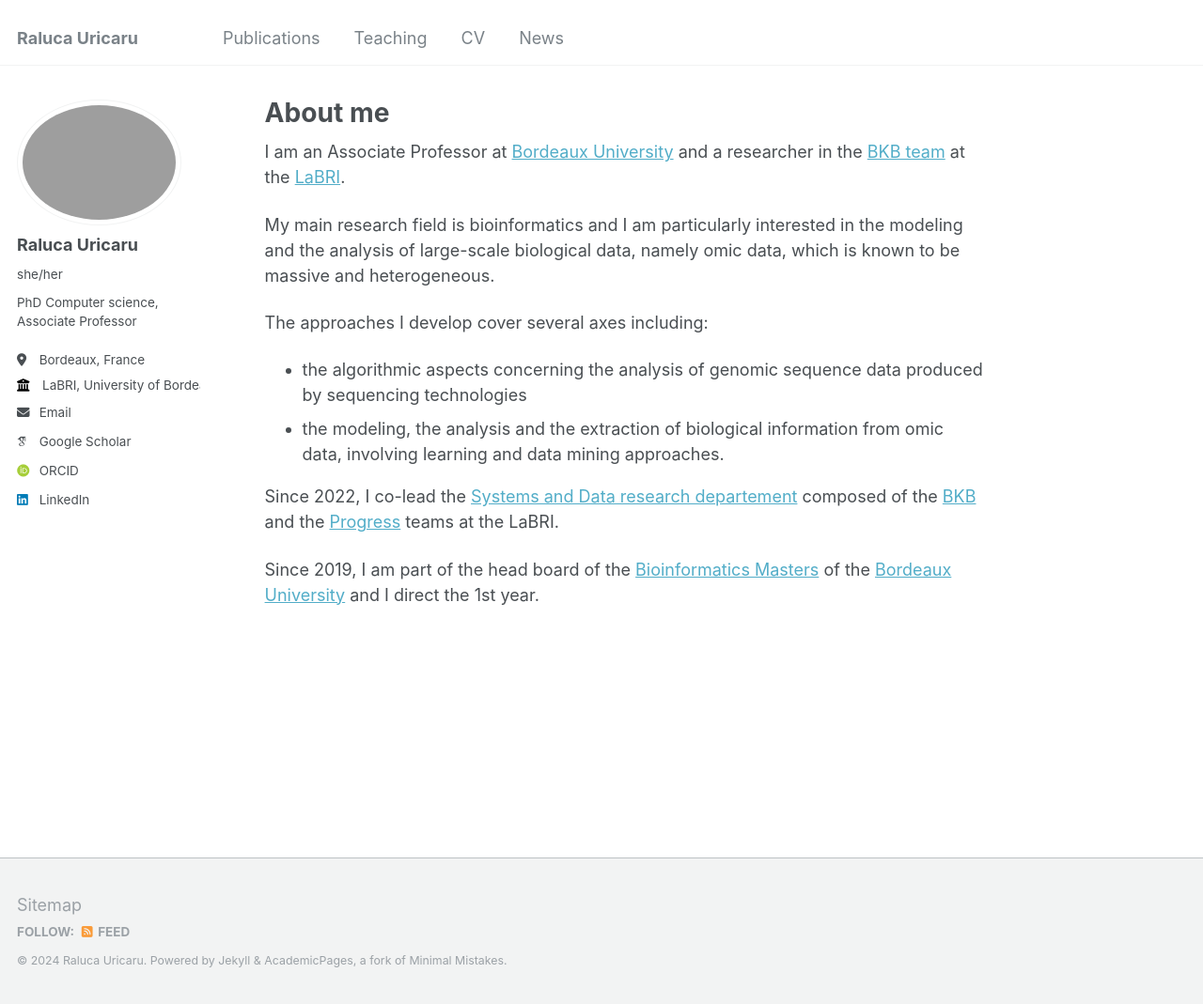
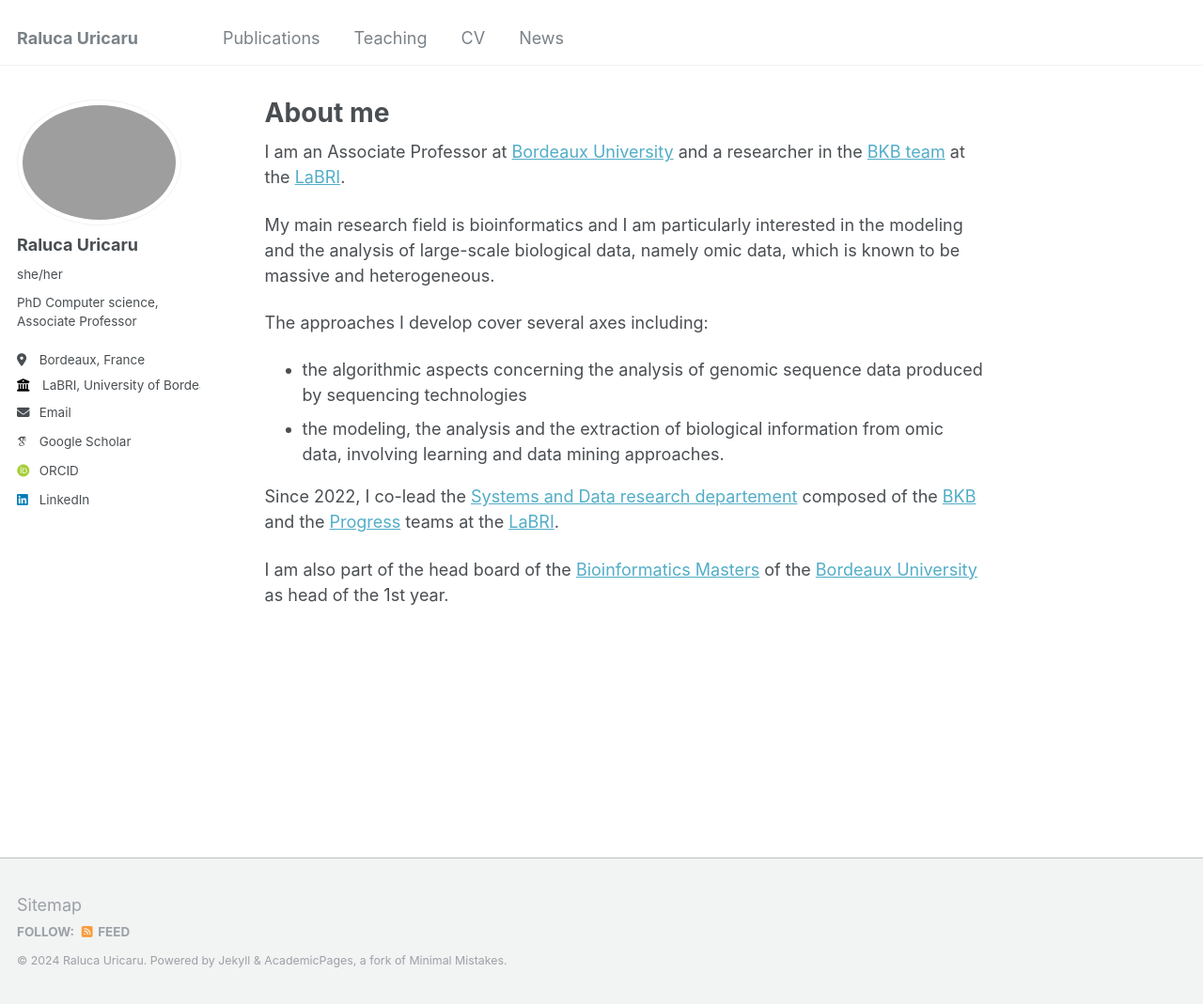
Before and after one commit to ruricaru/ruricaru.github.io, a Jekyll site: the page built from _pages/about.md, in a window 1280 px wide and 1069 px high. Shown: the whole window at 94% size. Built offline with Jekyll 4.4.1, drawn with Linux system fonts in a browser that asks for light colours; some web fonts are replaced.

Commit message:
Update about.md

```diff
--- a/_pages/about.md
+++ b/_pages/about.md
@@ -16,6 +16,6 @@ The approaches I develop cover several axes including:
 * the algorithmic aspects concerning the analysis of genomic sequence data produced by sequencing technologies
 * the modeling, the analysis and the extraction of biological information from omic data, involving learning and data mining approaches.
 
-Since 2022, I co-lead the [Systems and Data research departement](https://www.labri.fr/en/systems-and-data-department) composed of the [BKB](https://www.labri.fr/en/bench-knowledge-and-beyond) and the [Progress](https://www.labri.fr/en/progress) teams at the LaBRI.
+Since 2022, I co-lead the [Systems and Data research departement](https://www.labri.fr/en/systems-and-data-department) composed of the [BKB](https://www.labri.fr/en/bench-knowledge-and-beyond) and the [Progress](https://www.labri.fr/en/progress) teams at the [LaBRI](http://www.labri.fr).
 
-Since 2019, I am part of the head board of the [Bioinformatics Masters](http://master-bioinfo-bordeaux.github.io/) of the [Bordeaux University](http://www.u-bordeaux.fr/)  and I direct the 1st year.
+I am also part of the head board of the [Bioinformatics Masters](http://master-bioinfo-bordeaux.github.io/) of the [Bordeaux University](http://www.u-bordeaux.fr/) as head of the 1st year.
```
